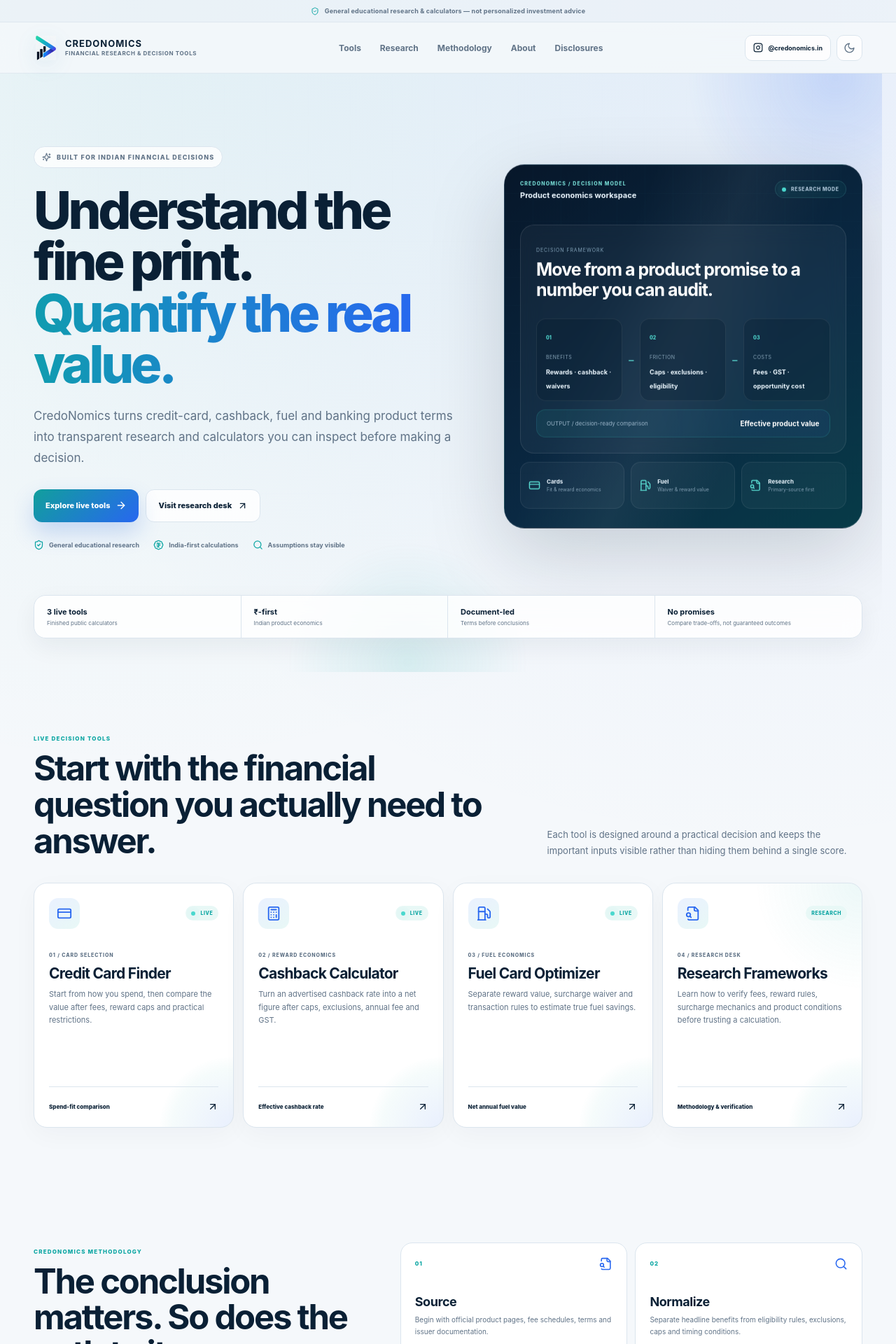
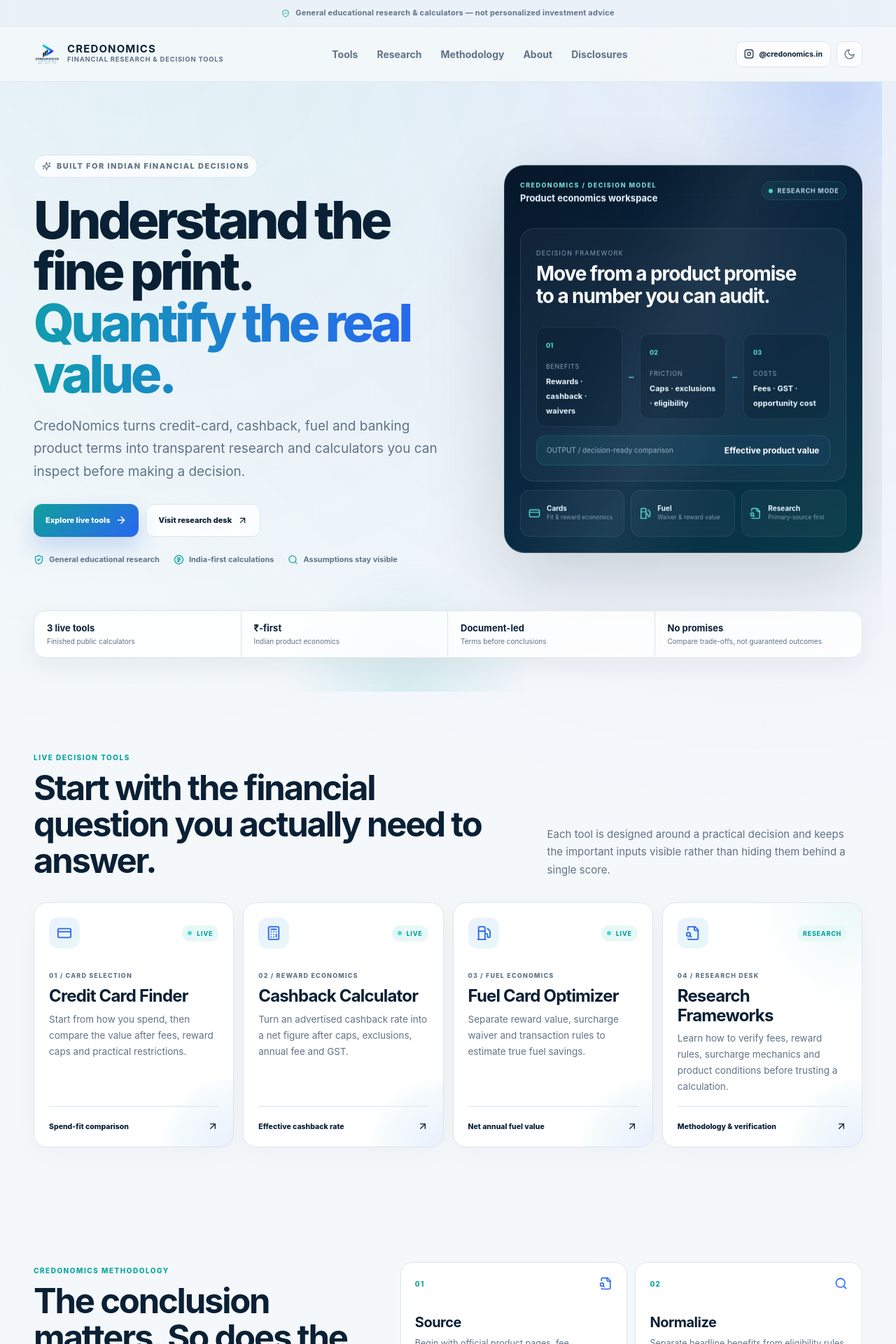
Before and after one commit to aqdas1820/credonomics-site, a Next.js app: page / in a window 1280 px wide. Shown: the top 1920 px of the page at 70% size. Built offline with nearby package versions, Linux system fonts and the light colour scheme.

Commit message:
Launch CredoNomics unified public-site upgrade

```diff
--- a/app/core-v4.module.css
+++ b/app/core-v4.module.css
@@ -108,10 +108,15 @@
   min-width:max-content;
 }
 .brand img{
-  width:35px;
-  height:35px;
+  width:38px;
+  height:38px;
   object-fit:contain;
-  filter:drop-shadow(0 7px 14px rgba(27,115,166,.14));
+  background:transparent !important;
+  border:none !important;
+  border-radius:0 !important;
+  padding:0 !important;
+  box-shadow:none !important;
+  filter:none !important;
 }
 .brandWords{display:grid;gap:2px}
 .brandWords strong{
@@ -877,3 +882,384 @@
     transition-duration:.001ms!important;
   }
 }
+
+/* === CREDONOMICS_READABILITY_PATCH_BEGIN === */
+/* =========================================================
+   CredoNomics V4 — Readability & Typography Upgrade
+   Makes public-site text clearer without changing layout logic
+   ========================================================= */
+
+/* Top bar + header */
+.utilityBar{
+  min-height: 38px;
+  font-size: 11px;
+  line-height: 1.45;
+}
+
+.brandWords strong{
+  font-size: 15px;
+}
+
+.brandWords small{
+  font-size: 9.5px;
+  line-height: 1.35;
+}
+
+.navLinks a{
+  font-size: 14px;
+}
+
+.socialMini{
+  font-size: 10.5px;
+}
+
+/* Hero */
+.eyebrow,
+.pageKicker{
+  font-size: 11px;
+  line-height: 1.35;
+}
+
+.heroLead,
+.pageHeroLead{
+  font-size: 19px;
+  line-height: 1.72;
+}
+
+.trustRow span{
+  font-size: 11px;
+  line-height: 1.45;
+}
+
+/* Decision engine */
+.engineHeader small{
+  font-size: 9px;
+}
+
+.engineHeader b{
+  font-size: 13px;
+}
+
+.engineStatus{
+  font-size: 9px;
+}
+
+.engineBody > small{
+  font-size: 9px;
+}
+
+.engineBody h2{
+  font-size: 28px;
+}
+
+.engineCell small{
+  font-size: 9px;
+}
+
+.engineCell p{
+  font-size: 9px;
+}
+
+.engineCell b{
+  font-size: 11px;
+  line-height: 1.45;
+}
+
+.engineOutput span{
+  font-size: 10px;
+}
+
+.engineOutput b{
+  font-size: 12px;
+}
+
+.engineFooter b{
+  font-size: 10px;
+}
+
+.engineFooter small{
+  font-size: 8.5px;
+  line-height: 1.4;
+}
+
+/* Proof strip */
+.proofStrip strong{
+  font-size: 13px;
+}
+
+.proofStrip span{
+  font-size: 10px;
+  line-height: 1.45;
+}
+
+/* Section headings + text */
+.overline{
+  font-size: 10px;
+}
+
+.sectionHead > p,
+.splitIntro > p,
+.disclosurePanel > p{
+  font-size: 15px;
+  line-height: 1.72;
+}
+
+/* Tool cards */
+.statusPill{
+  font-size: 9px;
+}
+
+.cardLabel{
+  font-size: 9px;
+}
+
+.toolCard h3{
+  font-size: 24px;
+}
+
+.toolCard p{
+  font-size: 13.5px;
+  line-height: 1.7;
+}
+
+.cardFooter{
+  font-size: 10.5px;
+}
+
+/* Methodology cards */
+.textLink{
+  font-size: 12px;
+}
+
+.stepCardTop span{
+  font-size: 10px;
+}
+
+.stepCard h3{
+  font-size: 20px;
+}
+
+.stepCard p{
+  font-size: 12.5px;
+  line-height: 1.7;
+}
+
+/* Principle band */
+.principleBand small{
+  font-size: 9px;
+}
+
+.principleBand h2{
+  font-size: 27px;
+}
+
+.principleBand > p{
+  font-size: 12.5px;
+  line-height: 1.7;
+}
+
+/* Research cards */
+.contentCard h3{
+  font-size: 22px;
+}
+
+.contentCard p{
+  font-size: 12.5px;
+  line-height: 1.7;
+}
+
+.contentCard li{
+  font-size: 11px;
+  line-height: 1.55;
+}
+
+/* Trust / disclosures */
+.disclosurePoints b{
+  font-size: 11px;
+}
+
+.disclosurePoints small{
+  font-size: 10px;
+  line-height: 1.55;
+}
+
+.contactPanel h3{
+  font-size: 29px;
+}
+
+.contactPanel > p{
+  font-size: 12px;
+}
+
+.contactItem small{
+  font-size: 9px;
+}
+
+.contactItem b{
+  font-size: 12px;
+}
+
+/* Inner pages */
+.breadcrumbs{
+  font-size: 10px;
+}
+
+.sideTitle p{
+  font-size: 13px;
+  line-height: 1.72;
+}
+
+.infoCard h3{
+  font-size: 19px;
+}
+
+.infoCard p{
+  font-size: 12.5px;
+  line-height: 1.72;
+}
+
+.infoCard li{
+  font-size: 11px;
+}
+
+.policyCard h2{
+  font-size: 20px;
+}
+
+.policyCard p{
+  font-size: 12.5px;
+  line-height: 1.72;
+}
+
+.notice h2{
+  font-size: 19px;
+}
+
+.notice p{
+  font-size: 11.5px;
+  line-height: 1.7;
+}
+
+.formulaBox{
+  font-size: 11px;
+  line-height: 1.75;
+}
+
+.rankRow h3{
+  font-size: 13px;
+}
+
+.rankRow p{
+  font-size: 11px;
+  line-height: 1.6;
+}
+
+.contactCard small{
+  font-size: 9px;
+}
+
+.contactCard h2{
+  font-size: 20px;
+}
+
+.contactCard p{
+  font-size: 11px;
+}
+
+.contactCard strong{
+  font-size: 12px;
+}
+
+/* Footer */
+.footerIntro p{
+  font-size: 11px;
+  line-height: 1.65;
+}
+
+.footerColumn b{
+  font-size: 10px;
+}
+
+.footerColumn a{
+  font-size: 11px;
+}
+
+.footerBottom{
+  font-size: 10px;
+  line-height: 1.45;
+}
+
+/* 404 */
+.notFoundCard small{
+  font-size: 10px;
+}
+
+.notFoundCard p{
+  font-size: 13px;
+}
+
+/* Slightly roomier desktop nav */
+@media(min-width: 831px){
+  .nav{
+    min-height: 78px;
+  }
+}
+
+/* Mobile readability */
+@media(max-width: 620px){
+  .utilityBar{
+    font-size: 9.5px;
+    padding: 7px 12px;
+  }
+
+  .brandWords strong{
+    font-size: 12.5px;
+  }
+
+  .brandWords small{
+    font-size: 8px;
+  }
+
+  .navLinks a{
+    font-size: 15px;
+  }
+
+  .heroLead,
+  .pageHeroLead{
+    font-size: 16px;
+    line-height: 1.7;
+  }
+
+  .trustRow span{
+    font-size: 10px;
+  }
+
+  .sectionHead > p,
+  .splitIntro > p,
+  .disclosurePanel > p{
+    font-size: 14px;
+  }
+
+  .toolCard p,
+  .contentCard p,
+  .stepCard p,
+  .policyCard p,
+  .infoCard p{
+    font-size: 12.5px;
+  }
+
+  .contentCard li,
+  .infoCard li{
+    font-size: 10.5px;
+  }
+
+  .footerIntro p,
+  .footerColumn a{
+    font-size: 10.5px;
+  }
+
+  .footerBottom{
+    font-size: 9.5px;
+  }
+}
+/* === CREDONOMICS_READABILITY_PATCH_END === */
```
Also changed, not shown: public/credonomics-mark.png.
